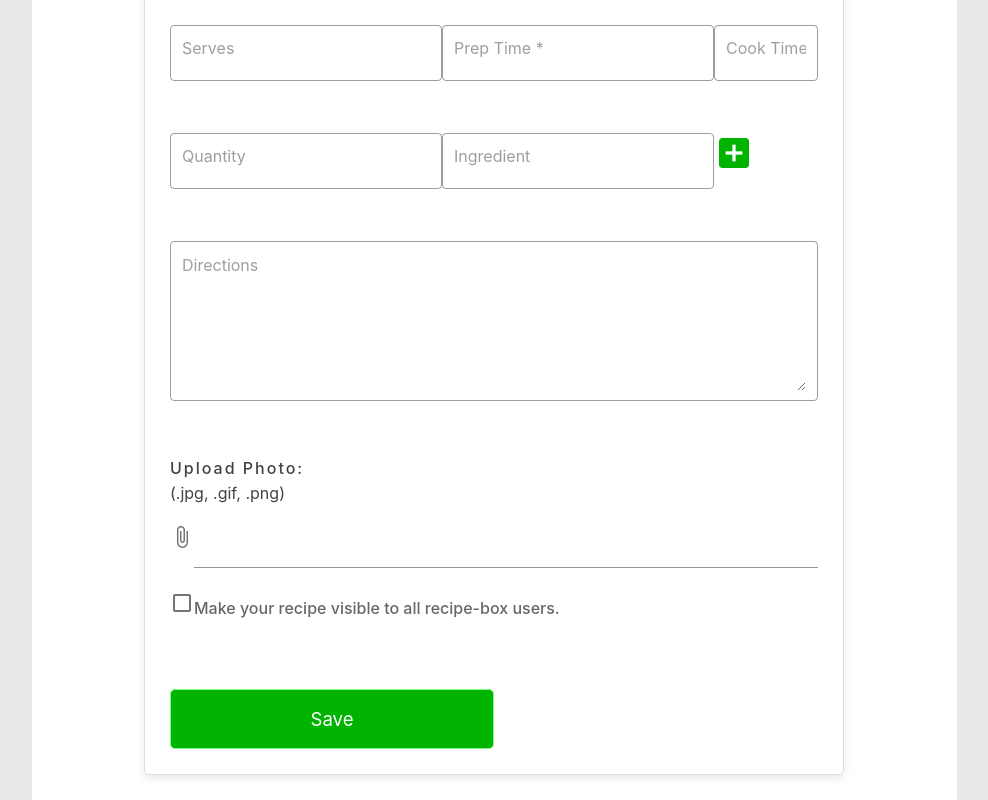
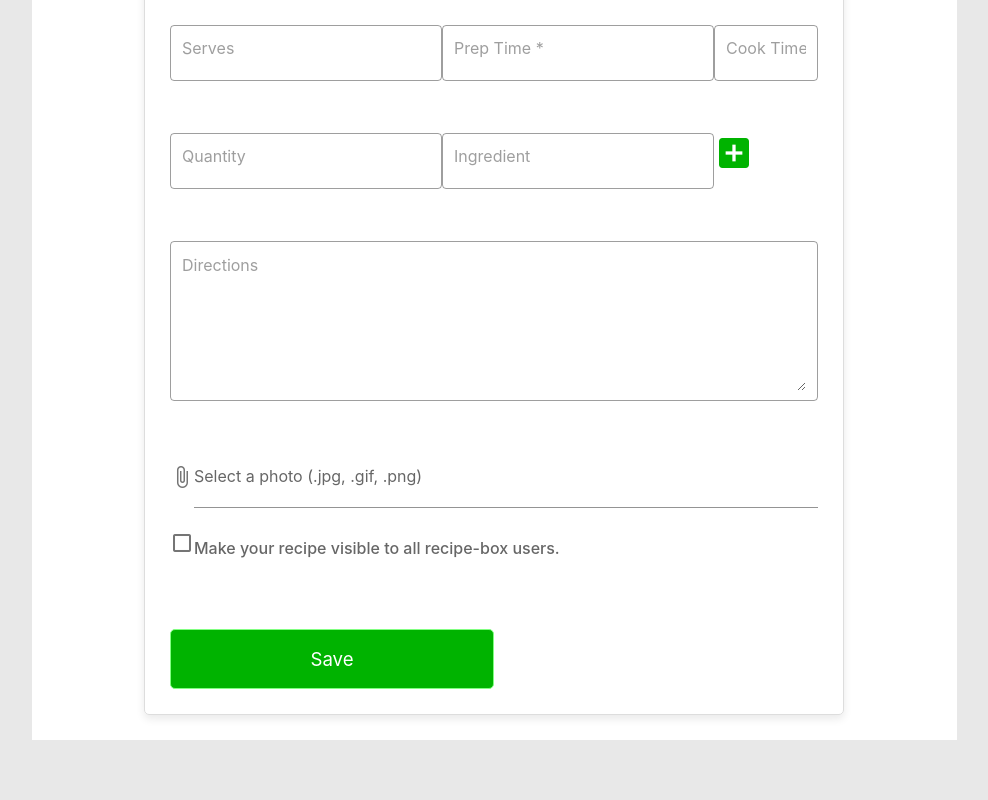
Before and after one commit to kbehnken/recipe-app-vue, a Vue app: page /add-recipe in a window 1280 px wide. Shown: the part 505-1305 px from the top of the page, without its empty margins (146-1134 px from the left). After the commit the page ends 1245 px from the top, so only its background shows below. Built offline with nearby package versions, Linux system fonts and the light colour scheme; sample sign-in values are in the browser's storage; what vue-toastify would draw is missing.

Commit message:
Update photo upload section

```diff
--- a/src/components/CreateRecipe.vue
+++ b/src/components/CreateRecipe.vue
@@ -26,15 +26,7 @@
                     </div>
                 </draggable>
                 <VTextarea outlined v-model="recipe.directions" name="directions" placeholder="Directions" class="directions" />
-                <div>
-                    <label>Upload Photo:</label><br />
-                    <span className="fine-print">
-                        (.jpg, .gif, .png)<br />
-                    </span>
-                </div>
-                <div>
-                    <VFileInput v-model="photo" name="photo" v-on:change="showPreview" hide-details />
-                </div>
+                <VFileInput v-model="photo" name="photo" v-on:change="showPreview" placeholder="Select a photo (.jpg, .gif, .png)" hide-details />
                 <div id="preview">
                     <img v-if="imagePreview" :src="imagePreview" width="250px" />
                 </div>
--- a/src/components/UpdateRecipe.vue
+++ b/src/components/UpdateRecipe.vue
@@ -23,15 +23,7 @@
                     </div>
                 </draggable>
                 <VTextarea outlined v-model="recipe.directions" name="directions" placeholder="Directions" class="directions" />
-                <div>
-                    <label>Upload Photo:</label><br />
-                    <span class="fine-print">
-                        (.jpg, .gif, .png)<br />
-                    </span>
-                </div>
-                <div>
-                    <VFileInput v-model="photo" name="photo" v-on:change="showPreview" hide-details />
-                </div>
+                <VFileInput v-model="photo" name="photo" v-on:change="showPreview" placeholder="Select a photo (.jpg, .gif, .png)" hide-details />
                 <div id="preview">
                     <img v-if="imagePreview" :src="imagePreview" width="250px" />
                 </div>
```
